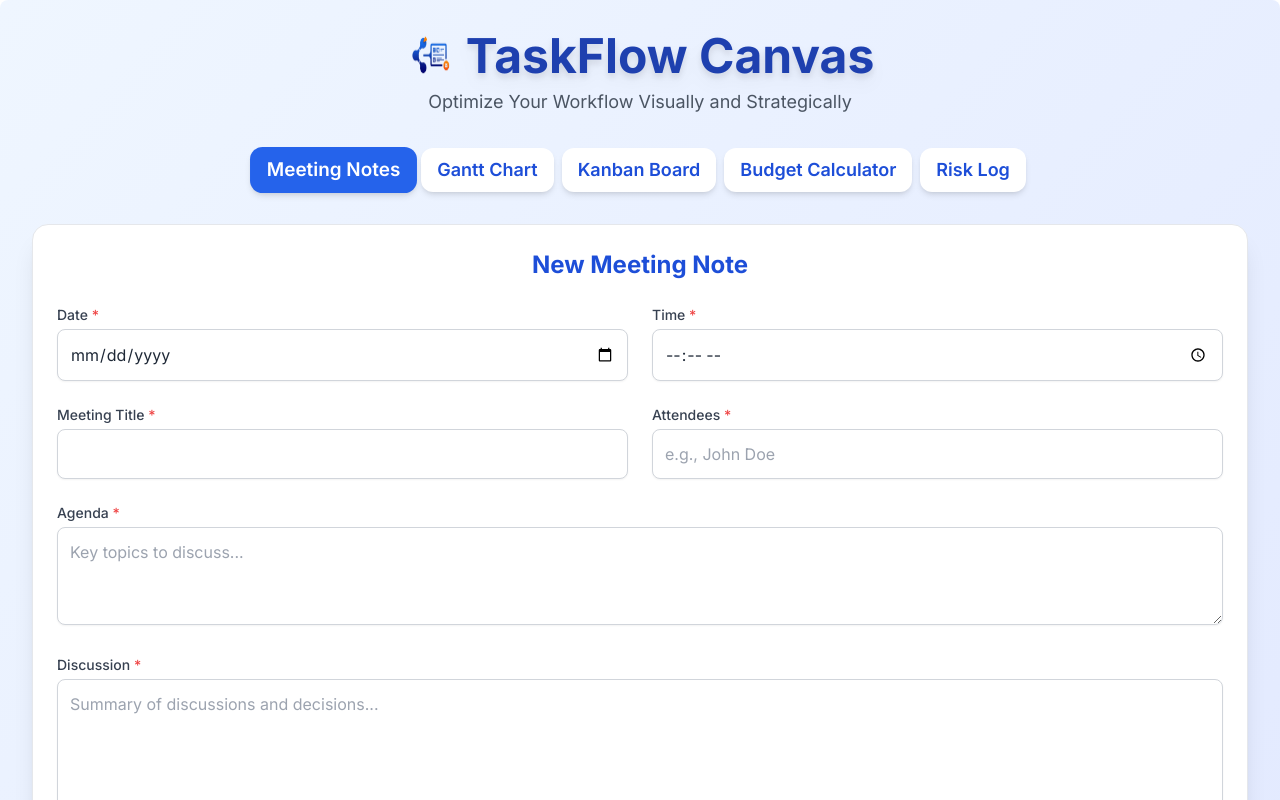
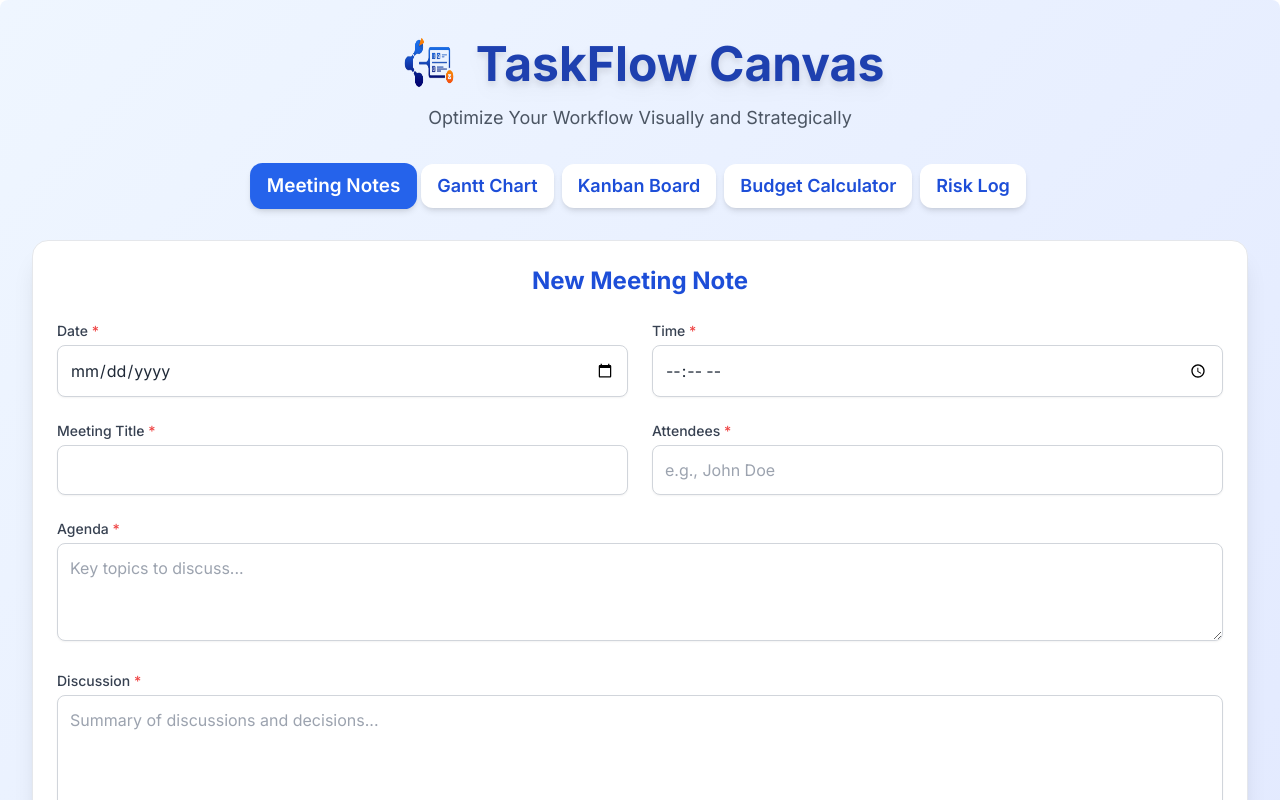
Before and after one commit to Silvia-9/taskflow-canvas, a React (Create React App) app: page / in a window 1280 px wide. Shown: the top 800 px of the page. Built offline with nearby package versions, Linux system fonts and the light colour scheme.

Commit message:
Increase TaskFlow Canvas logo size from 48x48 to 64x64 pixels

```diff
--- a/src/App.tsx
+++ b/src/App.tsx
@@ -1067,7 +1067,7 @@ const App = () => {
                     <img
                         src="/taskflow-canvas/TaskFlow Canvas.png"
                         alt="TaskFlow Canvas Logo"
-                        className="w-12 h-12 mr-3"
+                        className="w-16 h-16 mr-4"
                         onError={(e) => {
                             // Hide the image if it fails to load
                             (e.target as HTMLImageElement).style.display = 'none';
```
Also changed, not shown: 7 other files (tests, documents, lock files or other folders).
